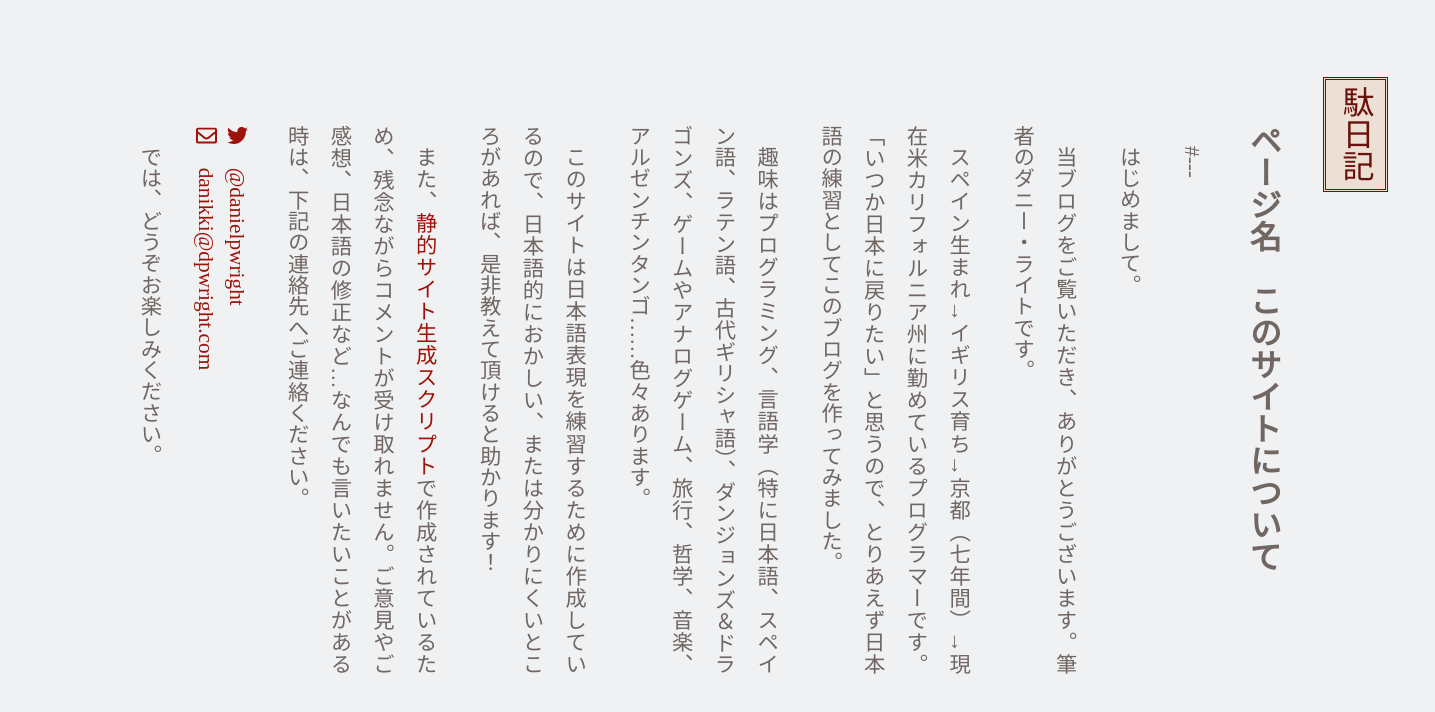
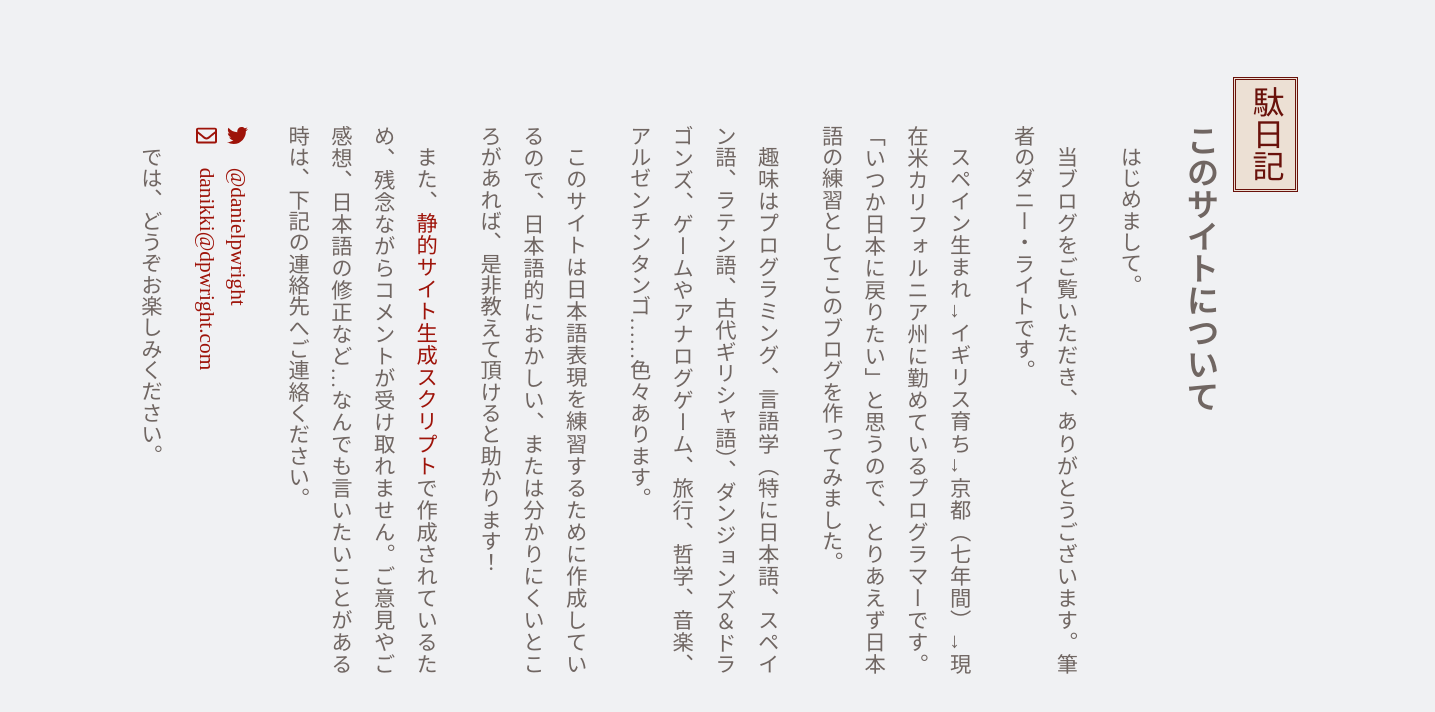
Before and after one commit to dpwright/danikki, a plain HTML site: page について/index.html in a window 1280 px wide. Shown: the whole page, 1435 px wide, since content can reach past the window. Drawn offline with Linux system fonts and the light colour scheme.

Commit message:
自動作成 09/02/19 16:01

```diff
--- a/について/index.html
+++ b/について/index.html
@@ -1,7 +1,7 @@
 <!DOCTYPE html>
 <html>
   <head>
-    <title>駄日記</title>
+    <title>駄日記　このサイトについて</title>
     <meta charset="UTF-8">
     <meta name="viewport" content="width=device-width, height=device-height, initial-scale=1.0">
     <link rel="stylesheet" type="text/css" href="/css/style.css">
@@ -27,9 +27,8 @@
     </section>
     <section id="content">
       <div class="padding">
-          <h1>ページ名　このサイトについて</h1>
-<p>#---</p>
-<p>はじめまして。</p>
+          <h1 id="posttitle">このサイトについて</h1>
+          <p>はじめまして。</p>
 <p>当ブログをご覧いただき、ありがとうございます。筆者のダニー・ライトです。</p>
 <p>スペイン生まれ→イギリス育ち→京都（七年間）→現在米カリフォルニア州に勤めているプログラマーです。
 「いつか日本に戻りたい」と思うので、とりあえず日本語の練習としてこのブログを作ってみました。</p>
```
